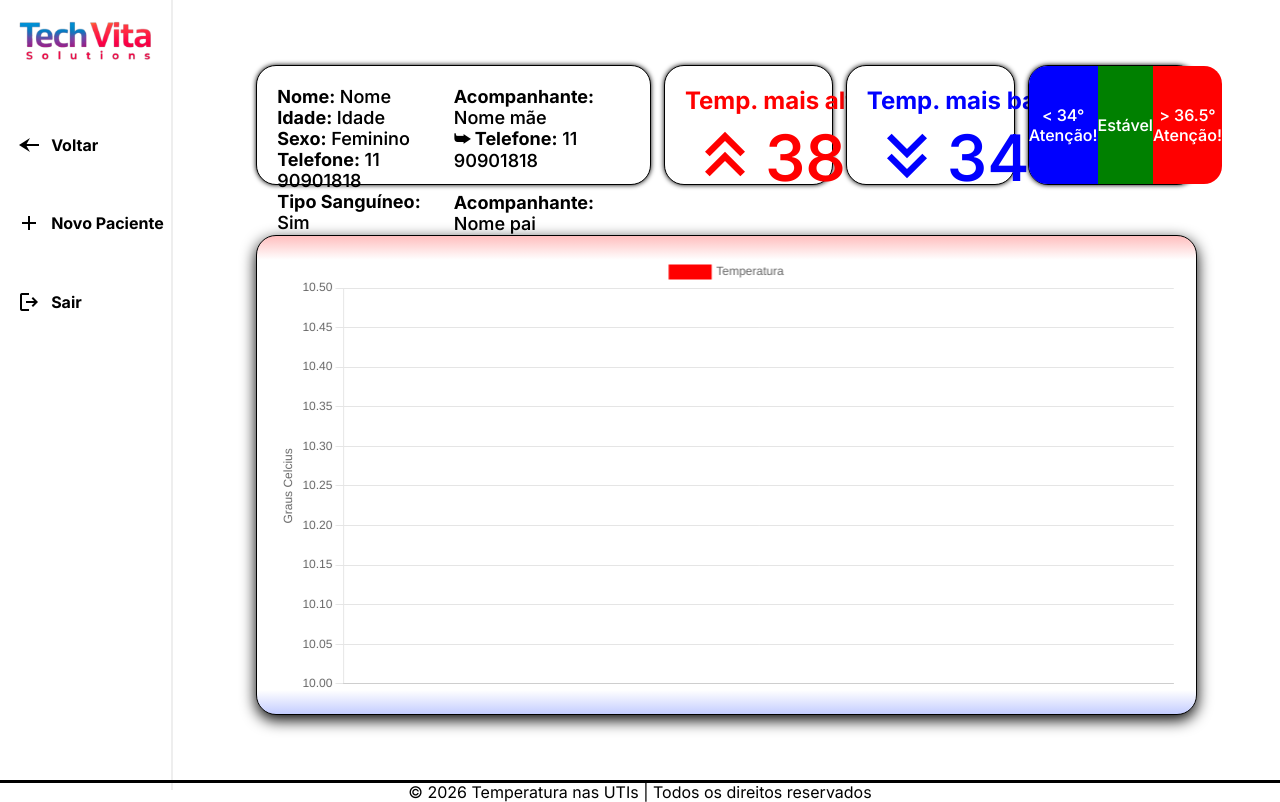
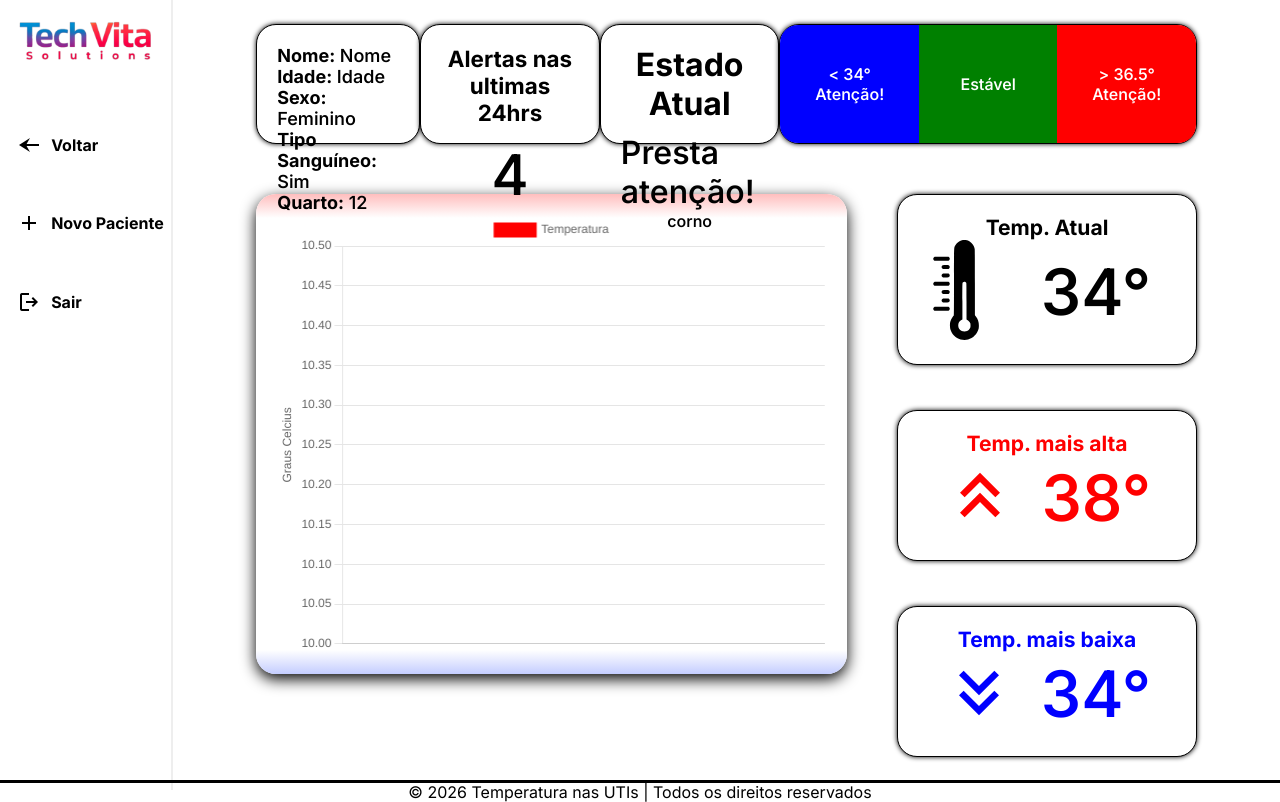
Before and after one commit to TawanLander/ProjetoPI-2026-01, a plain HTML site: page Site-Completo/Site-DashBoard/dashboard.html in a window 1280 px wide. Drawn offline with nearby package versions, Linux system fonts and the light colour scheme; no server answers.

Commit message:
Update Dashboard

```diff
--- a/Site-Completo/Site-DashBoard/dashboard.html
+++ b/Site-Completo/Site-DashBoard/dashboard.html
@@ -47,24 +47,64 @@
                 <b>Nome:</b> <span id="nome_bd">Nome</span> <br />
                 <b>Idade:</b> <span id="idade_bd">Idade</span> <br />
                 <b>Sexo:</b> <span id="sexo_bd">Feminino</span> <br />
-                <b>Telefone:</b> <span id="telefone_bd">11 90901818</span>
-                <br />
                 <b>Tipo Sanguíneo:</b> <span id="sangue_bd">Sim</span> <br />
                 <b>Quarto:</b> <span id="quarto_bd">12</span> <br />
               </div>
-              <div class="info-interna">
-                <b>Acompanhante:</b> <span id="familiar_bd">Nome mãe</span>
-                <br />
-                <b>⮩ Telefone:</b> <span id="telefone_bd">11 90901818</span>
-                <br />
-                <br />
-                <b>Acompanhante:</b> <span id="familiar_bd">Nome pai</span>
-                <br />
-                <b>⮩ Telefone:</b> <span id="telefone_bd">11 90901818</span>
-                <br />
+            </div>
+            <div class="info-alertas">
+              <h3 class="titulo-alertas">Alertas nas ultimas 24hrs</h3>
+                <div class="estado">
+                  <span class="div-alerta" id="alertas">4</span>
               </div>
             </div>
-            <div class="info">
+            <div class="info-alertas">
+              <h3 class="titulo-estado">Estado Atual</h3>
+                <div class="estado">
+                  <span class="div-estado" id="estado">Presta atenção!</span>
+                  <br> <center>corno</center>
+              </div>
+            </div>
+
+            <div class="info-legenda">
+              <div class="grafico">
+                < 34° <br />
+                Atenção!
+              </div>
+              <div class="grafico">Estável</div>
+              <div class="grafico">
+                > 36.5° <br />
+                Atenção!
+              </div>
+            </div>
+          </div>
+          <div class="container-info-dash">
+            <div class="dashboard">
+              <canvas id="dashboard"></canvas>
+            </div>
+            <div class="info-lateral">
+              <div class="info">
+              <h3 class="titulo-temp">Temp. Atual</h3>
+              <div class="div-temp">
+                <svg viewBox="0 0 5120 5120" width="100" height="100" fill="black">
+                  <g transform="translate(0,5120) scale(1,-1)">
+                  <path d="
+                    M1686 5105 c-134 -34 -278 -148 -343 -271 -66 -125 -63 -16 -63 -1881 0 -1141 -3 -1694 -10 -1698 -23 -14 -94 -122 -131 -198 -55 -116 -72 -205 -66 -347 4 -73 13 -137 25 -175 80 -251 268 -435 517 -507 104 -29 286 -32 385 -4 259 71 465 277 536 536 13 46 18 101 18 185 0 181 -46 319 -153 456 l-51 64 0 1665 c0 1030 -4 1692 -10 1735 -20 143 -130 306 -255 380 -113 65 -278 90 -399 60z m191 -2142 c12 -8 26 -28 32 -45 8 -21 11 -322 11 -952 l1 -921 39 -18 c51 -24 113 -87 142 -145 19 -39 23 -63 23 -137 0 -78 -4 -97 -27 -140 -32 -60 -87 -114 -148 -146 -65 -34 -204 -34 -272 -1 -232 114 -244 438 -21 564 l53 30 0 933 c0 927 0 932 21 959 34 43 96 51 146 19z
+                    M294 4263 c-12 -2 -34 -17 -49 -33 -41 -42 -39 -101 4 -143 l31 -32 360 0 360 0 31 32 c45 44 45 102 0 146 l-31 32 -343 1 c-188 1 -352 0 -363 -3z
+                    M698 3824 c-65 -35 -73 -121 -17 -168 30 -25 35 -26 176 -26 l145 0 29 29 c54 54 36 146 -33 170 -48 17 -267 13 -300 -5z
+                    M681 3384 c-57 -48 -47 -135 19 -169 35 -18 249 -21 298 -4 69 24 87 116 33 170 l-29 29 -145 0 c-141 0 -146 -1 -176 -26z
+                    M294 2983 c-12 -2 -34 -17 -49 -33 -41 -42 -39 -101 4 -143 l31 -32 360 0 360 0 31 32 c45 44 45 102 0 146 l-31 32 -343 1 c-188 1 -352 0 -363 -3z
+                    M698 2544 c-65 -35 -73 -121 -17 -168 30 -25 35 -26 176 -26 l145 0 29 29 c54 54 36 146 -33 170 -48 17 -267 13 -300 -5z
+                    M681 2104 c-57 -48 -47 -135 19 -169 35 -18 249 -21 298 -4 69 24 87 116 33 170 l-29 29 -145 0 c-141 0 -146 -1 -176 -26z
+                    M294 1703 c-12 -2 -34 -17 -49 -33 -41 -42 -39 -101 4 -143 l31 -32 360 0 360 0 31 32 c45 44 45 102 0 146 l-31 32 -343 1 c-188 1 -352 0 -363 -3z
+
+                  "/>
+                  </g>
+              </svg>
+              </div>
+              <span class="div-valor" id="tempatual">34°</span>
+            </div>
+
+              <div class="info">
               <h3 class="titulo-temp">Temp. mais alta</h3>
               <div class="div-temp">
                 <svg
@@ -99,20 +139,7 @@
               </div>
               <span class="div-valor" id="tempbaixa">34°</span>
             </div>
-            <div class="info">
-              <div class="grafico">
-                < 34° <br />
-                Atenção!
-              </div>
-              <div class="grafico">Estável</div>
-              <div class="grafico">
-                > 36.5° <br />
-                Atenção!
-              </div>
-            </div>
-          </div>
-          <div class="dashboard">
-            <canvas id="dashboard"></canvas>
+
           </div>
         </div>
       </div>
--- a/Site-Completo/Site-DashBoard/sources/script.js
+++ b/Site-Completo/Site-DashBoard/sources/script.js
@@ -1,6 +1,7 @@
 const Info = document.getElementById('info');
 const TempAlta = document.getElementById('tempalta');
 const TempBaixa = document.getElementById('tempbaixa');
+const TempAtual = document.getElementById('tempatual');
 const Estabilidade = document.getElementById('estabilidade');
 const Dashboard = document.getElementById('dashboard');
 
--- a/Site-Completo/Site-DashBoard/sources/style.css
+++ b/Site-Completo/Site-DashBoard/sources/style.css
@@ -82,8 +82,9 @@ main .pai {
 }
 
 .info,
-.dashboard,
-.info-grande {
+.info-grande,
+.info-legenda,
+.info-alertas {
     position: relative;
     justify-content: start;
     align-items: center;
@@ -97,7 +98,45 @@ main .pai {
     background-color: white;
 }
 
-.info {
+.container-info-dash {
+    width: 85%;
+    display: flex;
+    gap: 50px;
+}
+.container-info-dash .dashboard {
+    width: 76%;
+    padding: 20px;
+}
+
+.container-info-dash .info-lateral {
+    display: flex;
+    flex-direction: column;
+    height: fit-content;
+    gap: 45px;
+}
+
+.container-info-dash .info-lateral .info {
+    width: 300px;
+    padding: 20px;
+    justify-items: center;
+}
+
+.container-info-dash .info-lateral .info:first-child {
+    color: black;
+}
+
+.container-info-dash .info-lateral .info:nth-child(2) {
+    color: #FF0000
+}
+
+.container-info-dash .info-lateral .info:last-child {
+    color: #0000FF
+}
+
+
+
+
+.info-legenda {
     display: grid;
     align-items: center;
     grid-template-columns: 1fr 1fr 1fr;
@@ -110,13 +149,66 @@ main .pai {
     min-height: 100%;
 }
 
+.info {
+    display: grid;
+    align-items: center;
+    grid-template-columns: 1fr 1fr;
+    grid-template-rows: 1fr;
+    grid-template-areas:
+        "texto texto"
+        "icone temp";
+    font-size: large;
+    width: 18%;
+    min-height: 100%;
+}
+
+.info-alertas {
+    display: flex;
+    flex-direction: column;
+    align-items: center;
+    width: 22%;
+    min-height: 100%;
+}
+
 .titulo-temp {
+    grid-area: texto;
+    font-size: 1.rem;
+}
+
+.titulo-estado {
     grid-area: texto;
     font-size: 1.5rem;
 }
 
+.titulo-alertas {
+    grid-area: texto;
+    font-size: 1.4rem;
+    text-align: center;
+    margin-bottom: 15px;
+}
+
+.titulo-estado {
+    grid-area: texto;
+    font-size: 2rem;
+    text-align: center;
+    margin-bottom: 10px;
+}
+
 .div-temp {
     grid-area: icone;
+}
+
+
+.div-alerta {
+    grid-area: temp;
+    font-size: 3.5rem;
+    align-self: center;
+}
+
+.div-estado {
+    grid-area: temp;
+    font-size: 2rem;
+    align-self: center;
 }
 
 .div-valor {
@@ -131,18 +223,14 @@ main .dashboard {
     height: 60dvh;
     background-image: linear-gradient(to bottom, rgb(255, 190, 190) 0%, white 5%, white 95%, rgb(196, 205, 255) 100%);
     box-shadow: 0 5px 15px black;
+    border-radius: 20px;
 }
 
-.info:nth-child(2) {
-    color: #FF0000
-}
 
-.info:nth-child(3) {
-    color: #0000FF
-}
+
 
 .info-grande {
-    width: 42%;
+    width: 20%;
     min-height: 100%;
     display: flex;
     align-items: flex-start;
@@ -155,13 +243,9 @@ main .dashboard {
 }
 
 .info-interna {
-    width: 50%;
+    width: 100%;
 }
 
-.info img {
-    width: 100%;
-    height: 100%;
-}
 
 .grafico {
     text-align: center;
@@ -169,8 +253,9 @@ main .dashboard {
     align-content: center;
 }
 
-.info:last-child {
+.info-legenda {
     padding: 0;
+    width: 500px;
     color: white;
     font-size: medium;
 }
@@ -190,6 +275,7 @@ main .dashboard {
     border-top-right-radius: 18px;
     border-bottom-right-radius: 18px;
 }
+
 
 .sidebar {
     display: flex;
```
Also changed, not shown: Site-Completo/Site-DashBoard/sources/imgs/danger.png (added).
